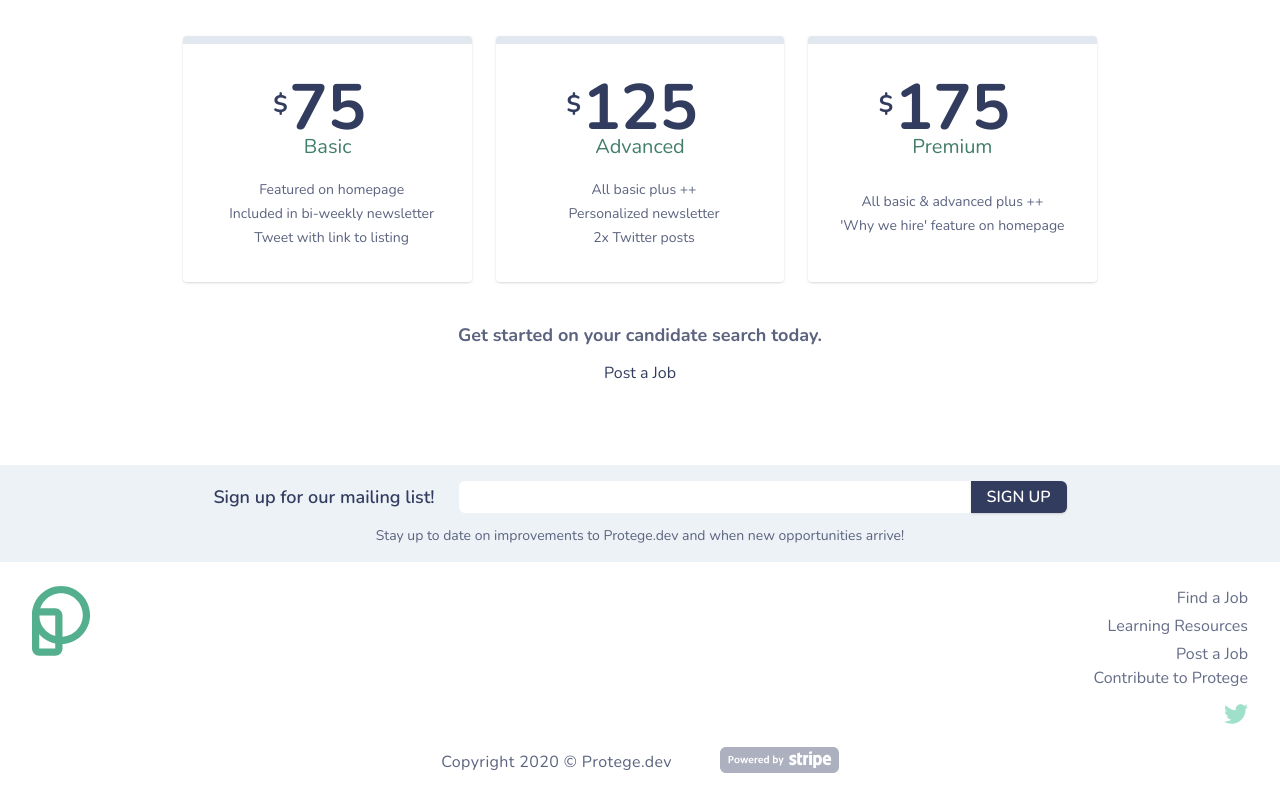
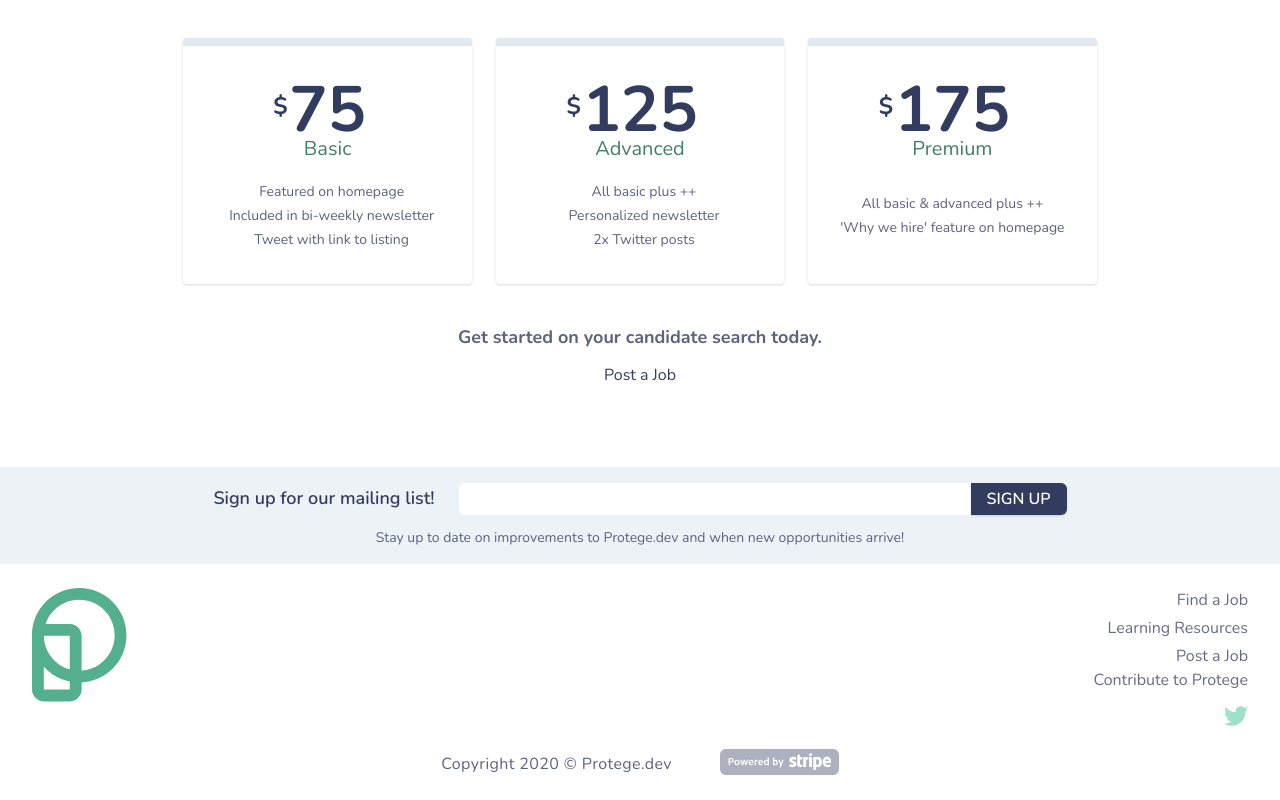
Before and after one commit to ProjectProtege/protege, a Next.js app: page / in a window 1280 px wide. Shown: the part 1507-2307 px from the top of the page. Built offline with nearby package versions, Linux system fonts and the light colour scheme; no server answers; the database is empty.

Commit message:
clean up log sizing

```diff
--- a/assets/images/ProtegeLogo.js
+++ b/assets/images/ProtegeLogo.js
@@ -1,12 +1,6 @@
 const Logo = () => {
   return (
-    <svg
-      width='250'
-      height='70'
-      viewBox='0 0 250 70'
-      fill='none'
-      xmlns='http://www.w3.org/2000/svg'
-    >
+    <svg viewBox='0 0 250 70' fill='none' xmlns='http://www.w3.org/2000/svg'>
       <path
         fill-rule='evenodd'
         clip-rule='evenodd'
--- a/assets/images/protege-logo-mark-gray.js
+++ b/assets/images/protege-logo-mark-gray.js
@@ -1,11 +1,5 @@
 const LogoMark = () => (
-  <svg
-    width='59'
-    height='70'
-    viewBox='0 0 59 70'
-    fill='none'
-    xmlns='http://www.w3.org/2000/svg'
-  >
+  <svg viewBox='0 0 59 70' fill='none' xmlns='http://www.w3.org/2000/svg'>
     <path
       fill-rule='evenodd'
       clip-rule='evenodd'
--- a/components/global/GlobalFooter.js
+++ b/components/global/GlobalFooter.js
@@ -96,7 +96,9 @@ const GlobalFooter = () => {
 
       <div className='container px-8 mx-auto'>
         <div className='flex justify-between'>
-          <LogoMark className='w-1/6' />
+          <div className='w-24'>
+            <LogoMark />
+          </div>
 
           <div data-cy='footer-links' className='flex flex-col items-end'>
             <ul className='mb-3 text-right'>
--- a/components/global/GlobalHeader.js
+++ b/components/global/GlobalHeader.js
@@ -37,7 +37,7 @@ const GlobalHeader = () => {
     >
       <div className='relative container flex justify-between items-center px-6 xl:px-2'>
         <Link href='/'>
-          <a className='w-64'>
+          <a className='w-2/3 md:w-64'>
             <Logo className='w-full' />
           </a>
         </Link>
```
